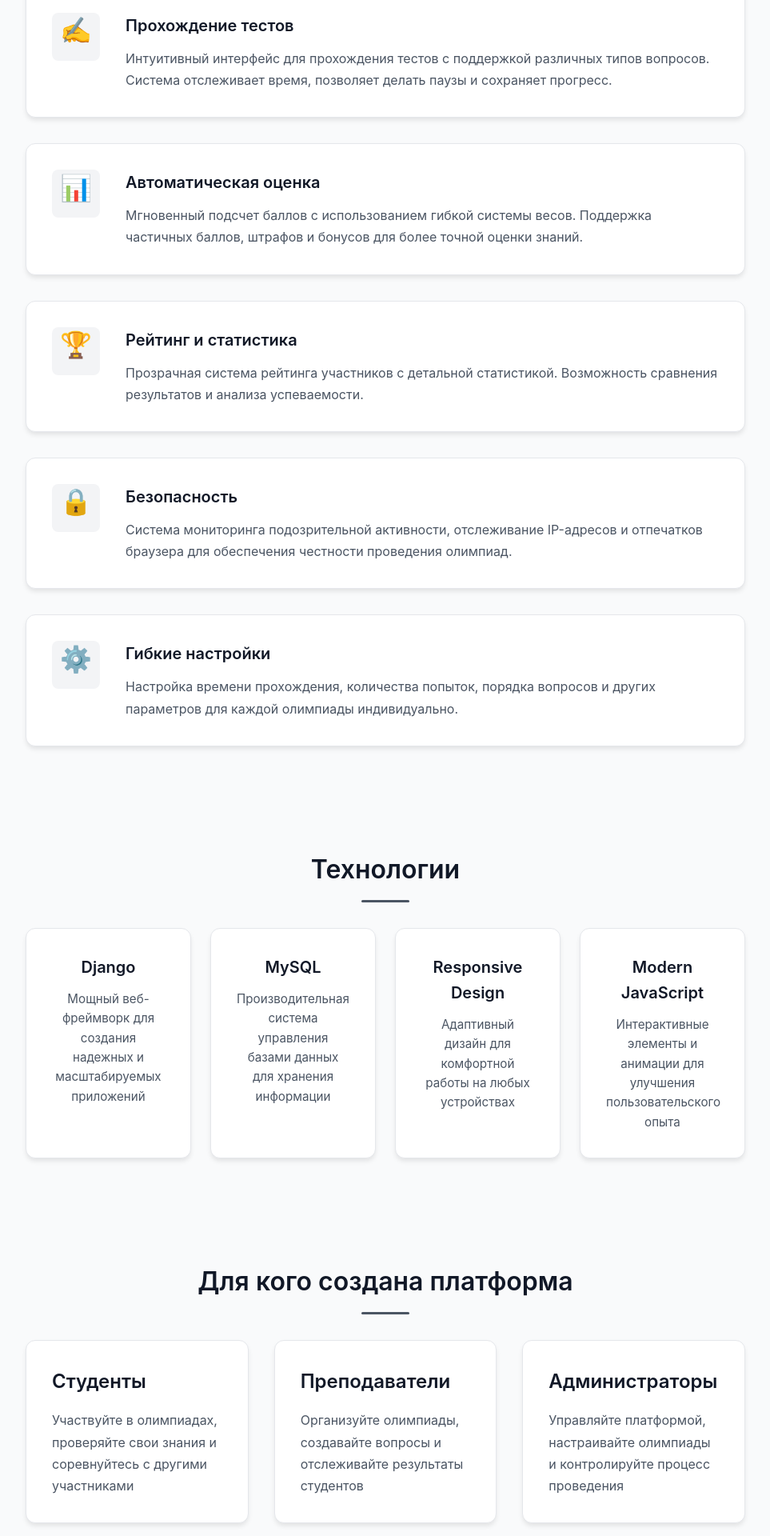
After one commit to olympiada123/olympiada, a Django app: template app/templates/about.html in a window 1280 px wide. The commit adds this page. Shown: the part 1120-3040 px from the top of the page at 80% size, without its empty margins (158-1121 px from the left). Run offline with Django 5.2, Linux system fonts and the light colour scheme; the template is opened without the code that fills it, so the values that code supplies are empty.

Commit message:
Created about page

```diff
--- a/app/static/css/style.css
+++ b/app/static/css/style.css
@@ -954,3 +954,290 @@ textarea.form-control {
         padding: 1.5rem;
     }
 }
+
+.page-header {
+    text-align: center;
+    padding: 3rem 0 2rem;
+    margin-bottom: 3rem;
+}
+
+.page-title {
+    font-size: 3rem;
+    font-weight: 700;
+    color: var(--text-primary);
+    margin-bottom: 1rem;
+}
+
+.page-subtitle {
+    font-size: 1.25rem;
+    color: var(--text-secondary);
+    max-width: 600px;
+    margin: 0 auto;
+}
+
+.about-section {
+    margin-bottom: 4rem;
+    padding: 2rem 0;
+}
+
+.about-content {
+    max-width: 900px;
+    margin: 0 auto;
+}
+
+.section-heading {
+    font-size: 2rem;
+    font-weight: 600;
+    color: var(--text-primary);
+    margin-bottom: 2rem;
+    text-align: center;
+    position: relative;
+    padding-bottom: 1rem;
+}
+
+.section-heading::after {
+    content: '';
+    position: absolute;
+    bottom: 0;
+    left: 50%;
+    transform: translateX(-50%);
+    width: 60px;
+    height: 3px;
+    background: var(--primary-color);
+    border-radius: 2px;
+}
+
+.about-text {
+    font-size: 1.125rem;
+    line-height: 1.8;
+    color: var(--text-secondary);
+    text-align: center;
+    max-width: 800px;
+    margin: 0 auto;
+}
+
+.features-list {
+    display: flex;
+    flex-direction: column;
+    gap: 2rem;
+}
+
+.feature-item {
+    display: flex;
+    gap: 2rem;
+    align-items: flex-start;
+    padding: 2rem;
+    background: var(--bg-primary);
+    border-radius: 0.75rem;
+    box-shadow: var(--shadow-md);
+    border: 1px solid var(--border-color);
+    transition: var(--transition);
+    opacity: 0;
+    transform: translateY(20px);
+}
+
+.feature-item.animated {
+    opacity: 1;
+    transform: translateY(0);
+}
+
+.feature-item:hover {
+    box-shadow: var(--shadow-lg);
+    transform: translateY(-4px);
+}
+
+.feature-icon-wrapper {
+    flex-shrink: 0;
+    width: 60px;
+    height: 60px;
+    display: flex;
+    align-items: center;
+    justify-content: center;
+    background: var(--bg-tertiary);
+    border-radius: 0.5rem;
+}
+
+.feature-icon {
+    font-size: 2rem;
+}
+
+.feature-content {
+    flex: 1;
+}
+
+.feature-content h3 {
+    font-size: 1.25rem;
+    font-weight: 600;
+    color: var(--text-primary);
+    margin-bottom: 0.75rem;
+}
+
+.feature-content p {
+    color: var(--text-secondary);
+    line-height: 1.7;
+}
+
+.tech-grid {
+    display: grid;
+    grid-template-columns: repeat(auto-fit, minmax(200px, 1fr));
+    gap: 1.5rem;
+}
+
+.tech-card {
+    background: var(--bg-primary);
+    padding: 2rem;
+    border-radius: 0.75rem;
+    box-shadow: var(--shadow-md);
+    border: 1px solid var(--border-color);
+    text-align: center;
+    transition: var(--transition);
+    opacity: 0;
+    transform: scale(0.9);
+}
+
+.tech-card.animated {
+    opacity: 1;
+    transform: scale(1);
+}
+
+.tech-card:hover {
+    box-shadow: var(--shadow-lg);
+    transform: scale(1.05);
+}
+
+.tech-card h3 {
+    font-size: 1.25rem;
+    font-weight: 600;
+    color: var(--text-primary);
+    margin-bottom: 0.75rem;
+}
+
+.tech-card p {
+    color: var(--text-secondary);
+    font-size: 0.95rem;
+    line-height: 1.6;
+}
+
+.audience-cards {
+    display: grid;
+    grid-template-columns: repeat(auto-fit, minmax(250px, 1fr));
+    gap: 2rem;
+}
+
+.audience-card {
+    background: var(--bg-primary);
+    padding: 2rem;
+    border-radius: 0.75rem;
+    box-shadow: var(--shadow-md);
+    border: 1px solid var(--border-color);
+    transition: var(--transition);
+    opacity: 0;
+}
+
+.audience-card.animated {
+    opacity: 1;
+}
+
+.audience-card[data-animate="slide-right"] {
+    transform: translateX(-30px);
+}
+
+.audience-card[data-animate="slide-right"].animated {
+    transform: translateX(0);
+}
+
+.audience-card[data-animate="slide-left"] {
+    transform: translateX(30px);
+}
+
+.audience-card[data-animate="slide-left"].animated {
+    transform: translateX(0);
+}
+
+.audience-card:hover {
+    box-shadow: var(--shadow-lg);
+    transform: translateY(-4px);
+}
+
+.audience-card h3 {
+    font-size: 1.5rem;
+    font-weight: 600;
+    color: var(--text-primary);
+    margin-bottom: 1rem;
+}
+
+.audience-card p {
+    color: var(--text-secondary);
+    line-height: 1.7;
+}
+
+.contact-info {
+    background: var(--bg-primary);
+    padding: 2.5rem;
+    border-radius: 0.75rem;
+    box-shadow: var(--shadow-md);
+    border: 1px solid var(--border-color);
+    max-width: 600px;
+    margin: 0 auto;
+}
+
+.contact-item {
+    display: flex;
+    justify-content: space-between;
+    align-items: center;
+    padding: 1.25rem 0;
+    border-bottom: 1px solid var(--border-color);
+}
+
+.contact-item:last-child {
+    border-bottom: none;
+}
+
+.contact-label {
+    font-weight: 600;
+    color: var(--text-primary);
+    font-size: 1.05rem;
+}
+
+.contact-value {
+    color: var(--text-secondary);
+    text-align: right;
+}
+
+@media (max-width: 768px) {
+    .page-title {
+        font-size: 2rem;
+    }
+
+    .page-subtitle {
+        font-size: 1rem;
+    }
+
+    .section-heading {
+        font-size: 1.5rem;
+    }
+
+    .feature-item {
+        flex-direction: column;
+        text-align: center;
+        gap: 1.5rem;
+    }
+
+    .tech-grid {
+        grid-template-columns: 1fr;
+    }
+
+    .audience-cards {
+        grid-template-columns: 1fr;
+    }
+
+    .contact-item {
+        flex-direction: column;
+        align-items: flex-start;
+        gap: 0.5rem;
+    }
+
+    .contact-value {
+        text-align: left;
+    }
+}
--- /dev/null
+++ b/app/static/js/about.js
@@ -0,0 +1,82 @@
+document.addEventListener('DOMContentLoaded', function() {
+    const observerOptions = {
+        threshold: 0.1,
+        rootMargin: '0px 0px -50px 0px'
+    };
+
+    const observer = new IntersectionObserver(function(entries) {
+        entries.forEach(function(entry) {
+            if (entry.isIntersecting) {
+                entry.target.classList.add('animated');
+                observer.unobserve(entry.target);
+            }
+        });
+    }, observerOptions);
+
+    const animatedElements = document.querySelectorAll('[data-animate]');
+    animatedElements.forEach(function(element) {
+        observer.observe(element);
+    });
+
+    const featureItems = document.querySelectorAll('.feature-item');
+    featureItems.forEach(function(item, index) {
+        item.style.transitionDelay = (index * 0.1) + 's';
+        observer.observe(item);
+    });
+
+    const techCards = document.querySelectorAll('.tech-card');
+    techCards.forEach(function(card, index) {
+        card.style.transitionDelay = (index * 0.1) + 's';
+        observer.observe(card);
+    });
+
+    const audienceCards = document.querySelectorAll('.audience-card');
+    audienceCards.forEach(function(card, index) {
+        card.style.transitionDelay = (index * 0.15) + 's';
+        observer.observe(card);
+    });
+
+    const contactItems = document.querySelectorAll('.contact-item');
+    contactItems.forEach(function(item, index) {
+        item.style.opacity = '0';
+        item.style.transform = 'translateY(10px)';
+        item.style.transition = 'all 0.4s ease-out';
+
+        setTimeout(function() {
+            item.style.opacity = '1';
+            item.style.transform = 'translateY(0)';
+        }, 300 + (index * 100));
+    });
+
+    const sectionHeadings = document.querySelectorAll('.section-heading');
+    sectionHeadings.forEach(function(heading) {
+        heading.addEventListener('mouseenter', function() {
+            this.style.transform = 'scale(1.05)';
+        });
+
+        heading.addEventListener('mouseleave', function() {
+            this.style.transform = 'scale(1)';
+        });
+    });
+
+    const featureIcons = document.querySelectorAll('.feature-icon');
+    featureIcons.forEach(function(icon) {
+        icon.addEventListener('mouseenter', function() {
+            this.style.transform = 'rotate(10deg) scale(1.1)';
+        });
+
+        icon.addEventListener('mouseleave', function() {
+            this.style.transform = 'rotate(0) scale(1)';
+        });
+    });
+
+    window.addEventListener('scroll', function() {
+        const scrolled = window.pageYOffset;
+        const parallaxElements = document.querySelectorAll('.page-header');
+
+        parallaxElements.forEach(function(element) {
+            const speed = 0.5;
+            element.style.transform = 'translateY(' + (scrolled * speed) + 'px)';
+        });
+    });
+});
--- /dev/null
+++ b/app/templates/about.html
@@ -0,0 +1,152 @@
+{% extends 'base.html' %}
+
+{% block title %}О платформе - Олимпиада{% endblock %}
+
+{% block content %}
+<div class="container">
+    <div class="page-header">
+        <h1 class="page-title">О платформе</h1>
+        <p class="page-subtitle">Узнайте больше о нашей системе проведения онлайн-олимпиад</p>
+    </div>
+
+    <section class="about-section">
+        <div class="about-content">
+            <h2 class="section-heading">Наша миссия</h2>
+            <p class="about-text">
+                Платформа для проведения онлайн-этапа олимпиады создана для обеспечения удобного и справедливого процесса оценки знаний студентов. Мы стремимся предоставить современные инструменты для организации образовательных соревнований с использованием передовых технологий.
+            </p>
+        </div>
+    </section>
+
+    <section class="about-section">
+        <div class="about-content">
+            <h2 class="section-heading">Основные возможности</h2>
+            <div class="features-list">
+                <div class="feature-item" data-animate="fade-up">
+                    <div class="feature-icon-wrapper">
+                        <span class="feature-icon">📋</span>
+                    </div>
+                    <div class="feature-content">
+                        <h3>Регистрация и управление</h3>
+                        <p>Простая система регистрации студентов на олимпиады с возможностью выбора нескольких предметов. Администраторы могут управлять процессом регистрации и одобрения участников.</p>
+                    </div>
+                </div>
+                <div class="feature-item" data-animate="fade-up">
+                    <div class="feature-icon-wrapper">
+                        <span class="feature-icon">✍️</span>
+                    </div>
+                    <div class="feature-content">
+                        <h3>Прохождение тестов</h3>
+                        <p>Интуитивный интерфейс для прохождения тестов с поддержкой различных типов вопросов. Система отслеживает время, позволяет делать паузы и сохраняет прогресс.</p>
+                    </div>
+                </div>
+                <div class="feature-item" data-animate="fade-up">
+                    <div class="feature-icon-wrapper">
+                        <span class="feature-icon">📊</span>
+                    </div>
+                    <div class="feature-content">
+                        <h3>Автоматическая оценка</h3>
+                        <p>Мгновенный подсчет баллов с использованием гибкой системы весов. Поддержка частичных баллов, штрафов и бонусов для более точной оценки знаний.</p>
+                    </div>
+                </div>
+                <div class="feature-item" data-animate="fade-up">
+                    <div class="feature-icon-wrapper">
+                        <span class="feature-icon">🏆</span>
+                    </div>
+                    <div class="feature-content">
+                        <h3>Рейтинг и статистика</h3>
+                        <p>Прозрачная система рейтинга участников с детальной статистикой. Возможность сравнения результатов и анализа успеваемости.</p>
+                    </div>
+                </div>
+                <div class="feature-item" data-animate="fade-up">
+                    <div class="feature-icon-wrapper">
+                        <span class="feature-icon">🔒</span>
+                    </div>
+                    <div class="feature-content">
+                        <h3>Безопасность</h3>
+                        <p>Система мониторинга подозрительной активности, отслеживание IP-адресов и отпечатков браузера для обеспечения честности проведения олимпиад.</p>
+                    </div>
+                </div>
+                <div class="feature-item" data-animate="fade-up">
+                    <div class="feature-icon-wrapper">
+                        <span class="feature-icon">⚙️</span>
+                    </div>
+                    <div class="feature-content">
+                        <h3>Гибкие настройки</h3>
+                        <p>Настройка времени прохождения, количества попыток, порядка вопросов и других параметров для каждой олимпиады индивидуально.</p>
+                    </div>
+                </div>
+            </div>
+        </div>
+    </section>
+
+    <section class="about-section">
+        <div class="about-content">
+            <h2 class="section-heading">Технологии</h2>
+            <div class="tech-grid">
+                <div class="tech-card" data-animate="scale">
+                    <h3>Django</h3>
+                    <p>Мощный веб-фреймворк для создания надежных и масштабируемых приложений</p>
+                </div>
+                <div class="tech-card" data-animate="scale">
+                    <h3>MySQL</h3>
+                    <p>Производительная система управления базами данных для хранения информации</p>
+                </div>
+                <div class="tech-card" data-animate="scale">
+                    <h3>Responsive Design</h3>
+                    <p>Адаптивный дизайн для комфортной работы на любых устройствах</p>
+                </div>
+                <div class="tech-card" data-animate="scale">
+                    <h3>Modern JavaScript</h3>
+                    <p>Интерактивные элементы и анимации для улучшения пользовательского опыта</p>
+                </div>
+            </div>
+        </div>
+    </section>
+
+    <section class="about-section">
+        <div class="about-content">
+            <h2 class="section-heading">Для кого создана платформа</h2>
+            <div class="audience-cards">
+                <div class="audience-card" data-animate="slide-right">
+                    <h3>Студенты</h3>
+                    <p>Участвуйте в олимпиадах, проверяйте свои знания и соревнуйтесь с другими участниками</p>
+                </div>
+                <div class="audience-card" data-animate="slide-left">
+                    <h3>Преподаватели</h3>
+                    <p>Организуйте олимпиады, создавайте вопросы и отслеживайте результаты студентов</p>
+                </div>
+                <div class="audience-card" data-animate="slide-right">
+                    <h3>Администраторы</h3>
+                    <p>Управляйте платформой, настраивайте олимпиады и контролируйте процесс проведения</p>
+                </div>
+            </div>
+        </div>
+    </section>
+
+    <section class="about-section">
+        <div class="about-content">
+            <h2 class="section-heading">Контакты</h2>
+            <div class="contact-info">
+                <div class="contact-item">
+                    <span class="contact-label">Учреждение:</span>
+                    <span class="contact-value">Московский университет имени С.Ю. Витте</span>
+                </div>
+                <div class="contact-item">
+                    <span class="contact-label">Email:</span>
+                    <span class="contact-value">olympiada@example.com</span>
+                </div>
+                <div class="contact-item">
+                    <span class="contact-label">Телефон:</span>
+                    <span class="contact-value">+7 (495) 123-45-67</span>
+                </div>
+            </div>
+        </div>
+    </section>
+</div>
+{% endblock %}
+
+{% block extra_js %}
+{% load static %}
+<script src="{% static 'js/about.js' %}"></script>
+{% endblock %}
```
